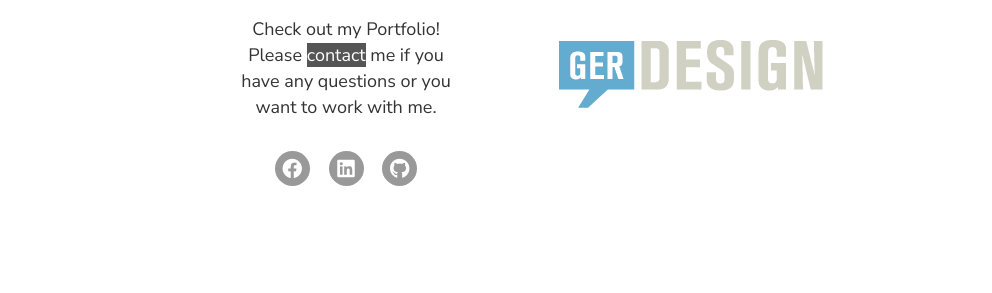
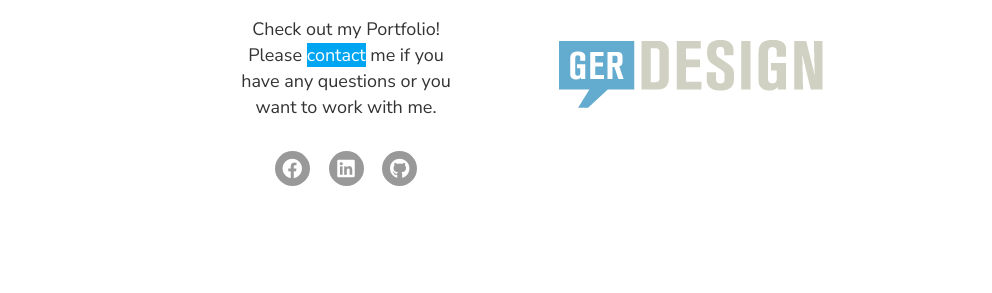
Before and after one commit to gernov79/germandesign, a plain HTML site: page index.html in a window 1280 px wide. In both pictures the pointer is over the link "contact". Shown: the part 507-800 px from the top of the page, without its empty margins (38-1030 px from the left). Drawn offline with nearby package versions, Linux system fonts and the light colour scheme.

Commit message:
Add files via upload

```diff
--- a/css/styles.css
+++ b/css/styles.css
@@ -224,11 +224,11 @@
 }
 
 #welcome-section p:first-of-type a {
-  color: #777;
+  color: #00a5f2;
 }
 
 #welcome-section p:first-of-type a:hover {
-  background-color: #555;
+  background-color: #00a5f2;
   color: #fff;
   text-decoration: none;
 }
@@ -262,7 +262,7 @@
   font-size: 2rem;
 }
 .icons:hover {
-  background-color: #555;
+  background-color: #00a5f2;
 }
 .icons a:hover {
   text-decoration: none;
```
